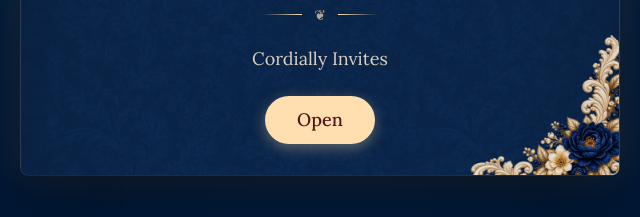
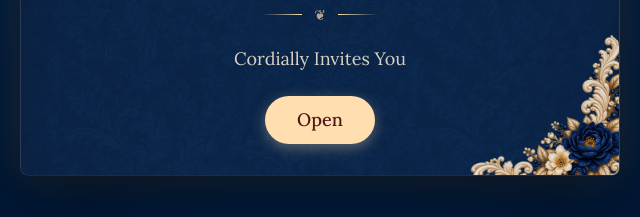
Before and after one commit to muhammedrameesr6-dev/subinsojan-rosmydavis, a plain HTML site: page index.html in a window 1280 px wide. Shown: the part 417-634 px from the top of the page, 320-960 px from the left. Drawn offline with Linux system fonts and the light colour scheme; no server answers; a web font is replaced by a local one.

Commit message:
Update cover text to Cordially Invites You

```diff
--- a/index.html
+++ b/index.html
@@ -306,7 +306,7 @@
 
               <div class="jsx-353cb38c53e4a74a mb-6 max-w-[300px] md:max-w-[380px] lg:max-w-[440px] mx-auto">
                 <p style="color:rgba(255, 239, 214, 0.85);font-family:&quot;Lora&quot;, &quot;Times New Roman&quot;, ChungDoiIndic, serif" class="jsx-353cb38c53e4a74a text-[18px] font-light mb-2">
-                  <span dir="auto">Cordially Invites</span>
+                  <span dir="auto">Cordially Invites You</span>
                 </p>
               </div>
 
```
